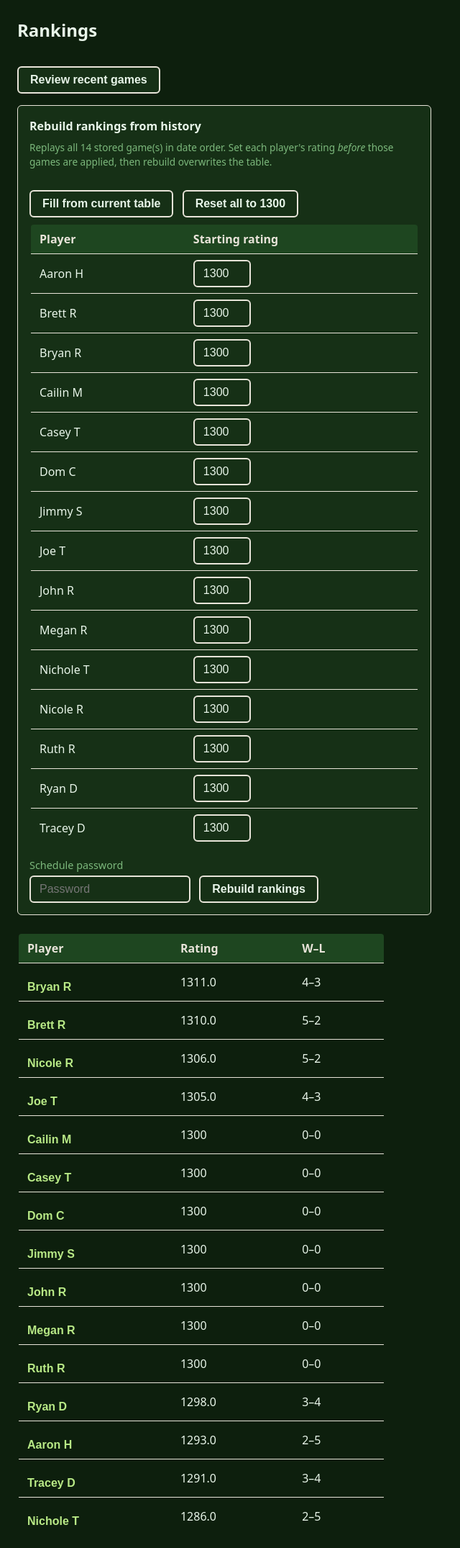
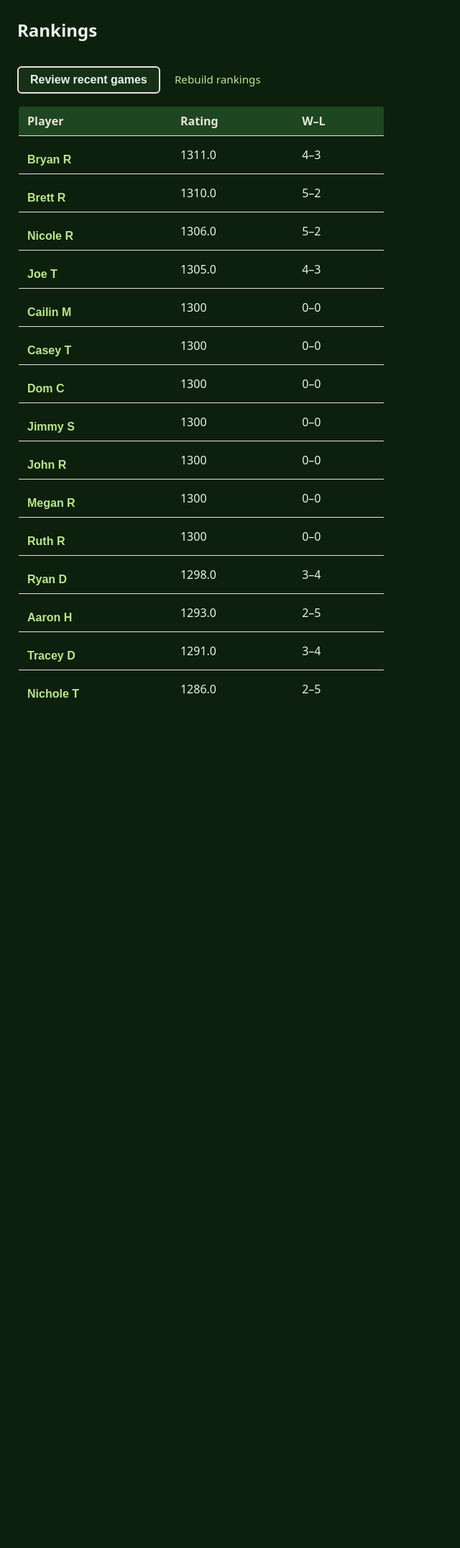
Before and after one commit to Brue33/pickleball-scheduler, a Flask app: page /rankings in a window 1280 px wide. Shown: the part 55-2205 px from the top of the page at 72% size, without its empty margins (0-640 px from the left). After the commit the page ends 1024 px from the top, so only its background shows below. Run offline with Flask 2, Linux system fonts and the light colour scheme.

Commit message:
rankings still

```diff
--- a/templates/rankings.html
+++ b/templates/rankings.html
@@ -4,38 +4,10 @@
   <h1>Rankings</h1>
   <p style="margin-bottom: 1rem;">
     <button type="button" id="recent-games-btn" class="btn btn-secondary">Review recent games</button>
+    {% if match_count > 0 %}
+    <a href="#" id="rebuild-open" class="rankings-action-link">Rebuild rankings</a>
+    {% endif %}
   </p>
-
-  <form method="post" action="{{ url_for('rankings_rebuild') }}" id="rebuild-form" style="margin-bottom: 1.5rem; padding: 1rem; background: var(--surface); border: 1px solid var(--court-line); border-radius: 6px; max-width: 36rem;">
-    <p style="margin: 0 0 0.5rem 0; font-weight: 600;">Rebuild rankings from history</p>
-    <p style="color: var(--muted); font-size: 0.85rem; margin: 0 0 0.75rem 0;">Replays all {{ match_count }} stored game(s) in date order. Set each player's rating <em>before</em> those games are applied, then rebuild overwrites the table.</p>
-    {% if rebuild_players %}
-    <p style="margin: 0 0 0.5rem 0;">
-      <button type="button" id="rebuild-fill-current" class="btn btn-secondary" style="margin-right: 0.5rem;">Fill from current table</button>
-      <button type="button" id="rebuild-fill-default" class="btn btn-secondary">Reset all to {{ default_rating }}</button>
-    </p>
-    <table style="max-width: 100%; margin-bottom: 0.75rem;">
-      <thead>
-        <tr><th>Player</th><th>Starting rating</th></tr>
-      </thead>
-      <tbody>
-        {% for player in rebuild_players %}
-        <tr>
-          <td>{{ player }}</td>
-          <td>
-            <input type="hidden" name="start_player_{{ loop.index0 }}" value="{{ player|e }}">
-            <input type="number" class="rebuild-start-rating" name="start_rating_{{ loop.index0 }}" min="0" max="3000"
-              value="{{ replay_starts.get(player, default_rating) }}" style="width: 5rem; max-width: 5rem; margin-top: 0;">
-          </td>
-        </tr>
-        {% endfor %}
-      </tbody>
-    </table>
-    {% endif %}
-    <label for="rebuild_password">Schedule password</label>
-    <input type="password" id="rebuild_password" name="password" placeholder="Password" style="max-width: 14rem; margin-right: 0.5rem;">
-    <button type="submit" class="btn btn-secondary" style="margin-top: 0.25rem;">Rebuild rankings</button>
-  </form>
   <script type="application/json" id="rebuild-current-ratings">{{ current_rankings|tojson }}</script>
 
   {% if rankings %}
@@ -79,6 +51,47 @@
       <button type="button" id="recent-games-show" class="btn" style="margin-top: 0.25rem;">Show</button>
       <div id="recent-games-results" class="rating-gain-results"></div>
       <button type="button" class="recent-games-close btn btn-secondary" style="margin-top: 1rem;">Close</button>
+    </div>
+  </div>
+
+  <div id="rebuild-modal" class="rating-gain-modal" hidden aria-hidden="true">
+    <div class="rating-gain-backdrop" aria-label="Close"></div>
+    <div class="rating-gain-content rebuild-modal-content">
+      <h3 class="rating-gain-title">Rebuild rankings from history</h3>
+      <p style="color: var(--muted); font-size: 0.85rem; margin: 0 0 0.75rem 0;">Replays all {{ match_count }} stored game(s) in date order. Set each player's rating <em>before</em> those games are applied, then rebuild overwrites the table.</p>
+      <form method="post" action="{{ url_for('rankings_rebuild') }}" id="rebuild-form">
+        {% if rebuild_players %}
+        <p style="margin: 0 0 0.5rem 0;">
+          <button type="button" id="rebuild-fill-current" class="btn btn-secondary" style="margin-right: 0.5rem;">Fill from current table</button>
+          <button type="button" id="rebuild-fill-default" class="btn btn-secondary">Reset all to {{ default_rating }}</button>
+        </p>
+        <div class="rebuild-table-wrap">
+          <table class="rebuild-table">
+            <thead>
+              <tr><th>Player</th><th>Starting rating</th></tr>
+            </thead>
+            <tbody>
+              {% for player in rebuild_players %}
+              <tr>
+                <td>{{ player }}</td>
+                <td>
+                  <input type="hidden" name="start_player_{{ loop.index0 }}" value="{{ player|e }}">
+                  <input type="number" class="rebuild-start-rating" name="start_rating_{{ loop.index0 }}" min="0" max="3000"
+                    value="{{ replay_starts.get(player, default_rating) }}" style="width: 5rem; max-width: 5rem; margin-top: 0;">
+                </td>
+              </tr>
+              {% endfor %}
+            </tbody>
+          </table>
+        </div>
+        {% endif %}
+        <label for="rebuild_password">Schedule password</label>
+        <input type="password" id="rebuild_password" name="password" placeholder="Password" style="max-width: 14rem; margin-bottom: 0.5rem; display: block;">
+        <div class="rebuild-modal-actions">
+          <button type="submit" class="btn btn-secondary">Rebuild rankings</button>
+          <button type="button" class="rebuild-close btn btn-secondary">Cancel</button>
+        </div>
+      </form>
     </div>
   </div>
 {% endblock %}
@@ -140,6 +153,27 @@
     .recent-game-card .delta-pos { color: var(--success); font-weight: 600; }
     .recent-game-card .delta-neg { color: var(--error); font-weight: 600; }
     .recent-game-card .delta-zero { color: var(--muted); font-weight: 600; }
+    .rankings-action-link {
+      margin-left: 1rem;
+      color: var(--accent);
+      font-size: 0.95rem;
+    }
+    .rankings-action-link:hover { text-decoration: underline; }
+    .rebuild-modal-content { max-width: 36rem; }
+    .rebuild-table-wrap {
+      max-height: 40vh;
+      overflow-y: auto;
+      margin-bottom: 0.75rem;
+      border: 1px solid var(--court-line);
+      border-radius: 6px;
+    }
+    .rebuild-table { max-width: 100%; margin: 0; border: none; border-radius: 0; }
+    .rebuild-modal-actions {
+      display: flex;
+      gap: 0.5rem;
+      flex-wrap: wrap;
+      margin-top: 0.75rem;
+    }
   </style>
   <script>
     document.addEventListener('DOMContentLoaded', function() {
@@ -291,13 +325,32 @@
       if (rgClose) rgClose.addEventListener('click', hideRgModal);
       if (rgModal) rgModal.addEventListener('keydown', function(e) { if (e.key === 'Escape') hideRgModal(); });
 
+      var rebuildOpen = document.getElementById('rebuild-open');
+      var rebuildModal = document.getElementById('rebuild-modal');
       var rebuildForm = document.getElementById('rebuild-form');
+      var rebuildBackdrop = rebuildModal && rebuildModal.querySelector('.rating-gain-backdrop');
+      var rebuildCloseBtn = rebuildModal && rebuildModal.querySelector('.rebuild-close');
       var fillCurrentBtn = document.getElementById('rebuild-fill-current');
       var fillDefaultBtn = document.getElementById('rebuild-fill-default');
       var currentRatingsEl = document.getElementById('rebuild-current-ratings');
       var defaultRating = {{ default_rating }};
 
+      function showRebuildModal() {
+        if (!rebuildModal) return;
+        rebuildModal.hidden = false;
+        rebuildModal.setAttribute('aria-hidden', 'false');
+        var pw = document.getElementById('rebuild_password');
+        if (pw) pw.focus();
+      }
+
+      function hideRebuildModal() {
+        if (!rebuildModal) return;
+        rebuildModal.hidden = true;
+        rebuildModal.setAttribute('aria-hidden', 'true');
+      }
+
       function setRebuildRatings(valuesByPlayer, fallback) {
+        if (!rebuildForm) return;
         rebuildForm.querySelectorAll('tbody tr').forEach(function(row) {
           var hidden = row.querySelector('input[type="hidden"]');
           var input = row.querySelector('.rebuild-start-rating');
@@ -306,6 +359,16 @@
           input.value = valuesByPlayer[name] != null ? valuesByPlayer[name] : fallback;
         });
       }
+
+      if (rebuildOpen) {
+        rebuildOpen.addEventListener('click', function(e) {
+          e.preventDefault();
+          showRebuildModal();
+        });
+      }
+      if (rebuildBackdrop) rebuildBackdrop.addEventListener('click', hideRebuildModal);
+      if (rebuildCloseBtn) rebuildCloseBtn.addEventListener('click', hideRebuildModal);
+      if (rebuildModal) rebuildModal.addEventListener('keydown', function(e) { if (e.key === 'Escape') hideRebuildModal(); });
 
       if (fillCurrentBtn && currentRatingsEl) {
         fillCurrentBtn.addEventListener('click', function() {
```
